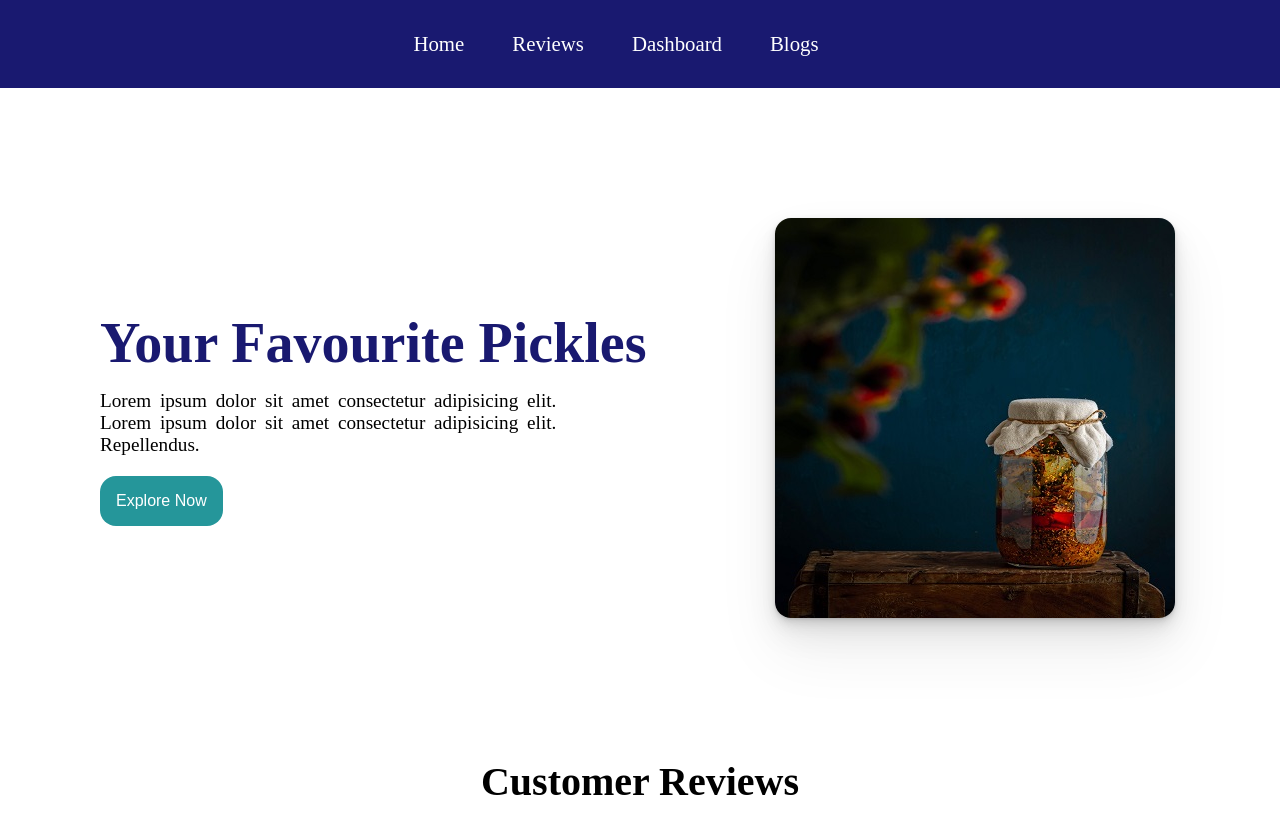
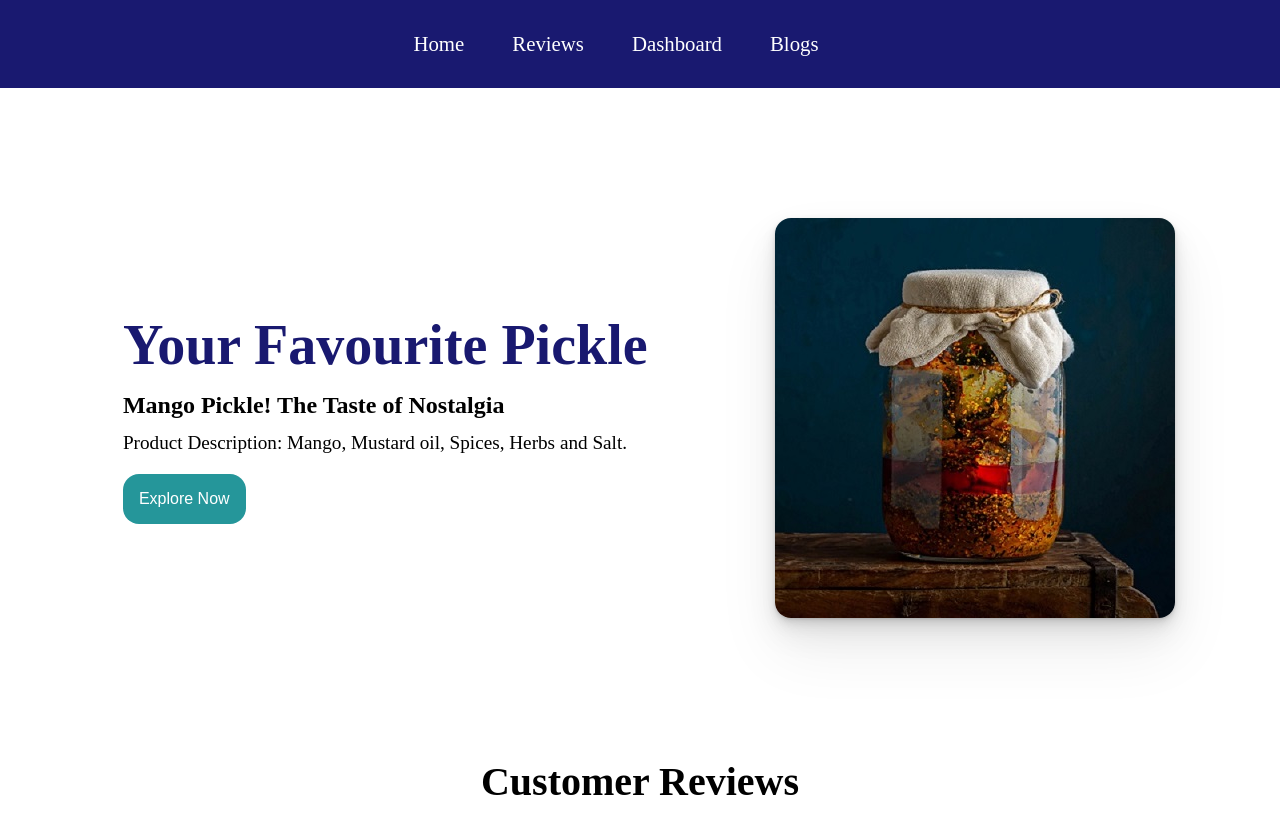
Before and after one commit to Ety-Biswangri/tasty-pickles, a React (Create React App) app: page / in a window 1280 px wide. Shown: the top 834 px of the page. Built offline with nearby package versions, Linux system fonts and the light colour scheme.

Commit message:
home page first part is designed

```diff
--- a/src/components/Home/Home.css
+++ b/src/components/Home/Home.css
@@ -22,7 +22,6 @@
     font-size: 1.2rem;
     text-align: justify;
     margin-bottom: 20px;
-    width: 80%;
 }
 
 .home-page-first-portion-left button {
--- a/src/components/Home/Home.js
+++ b/src/components/Home/Home.js
@@ -1,5 +1,5 @@
 import React from 'react';
-import pickles from '../../Assets/Images/pickles.jpg';
+import pickles1 from '../../Assets/Images/pickles1.jpg';
 import './Home.css';
 
 const Home = () => {
@@ -8,14 +8,16 @@ const Home = () => {
             <div className='home-page-first-portion'>
                 <div className='home-page-first-portion-left'>
                     <div style={{ marginLeft: '100px' }}>
-                        <h1>Your Favourite Pickles</h1>
-                        <p>Lorem ipsum dolor sit amet consectetur adipisicing elit. Lorem ipsum dolor sit amet consectetur adipisicing elit. Repellendus.
+                        <h1>Your Favourite Pickle</h1>
+                        <h2 style={{ marginBottom: '13px' }}>Mango Pickle! The Taste of Nostalgia</h2>
+                        <p>
+                            Product Description: Mango, Mustard oil, Spices, Herbs and Salt.
                         </p>
                         <button>Explore Now</button>
                     </div>
                 </div>
                 <div className='home-page-first-portion-right'>
-                    <img src={pickles} alt="pickleImage" />
+                    <img src={pickles1} alt="pickleImage" />
                 </div>
             </div>
             <div className='home-page-second-portion'>
```
Also changed, not shown: src/Assets/Images/pickles1.jpg (added).
